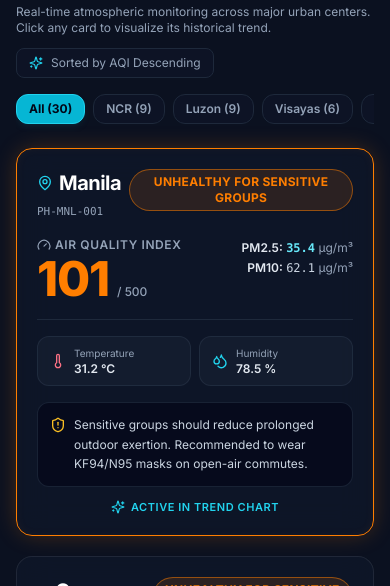
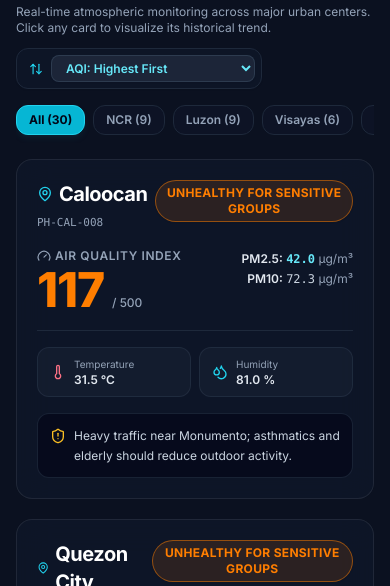
Before and after one commit to qgacabrera-bit/airsupp.ly, a React (Vite) app in the folder frontend/: page / in a window 390 px wide. Shown: the part 276-862 px from the top of the page. Built offline with nearby package versions, Linux system fonts and the light colour scheme; no server answers.

Commit message:
Implement progressive card controls (top 4 default, see more +2 rows, see all, collapse) and multi-mode sorting dropdown (AQI asc/desc, alphabetical asc/desc)

```diff
--- a/frontend/src/App.jsx
+++ b/frontend/src/App.jsx
@@ -1,4 +1,4 @@
-import React, { useState, useEffect, useCallback } from 'react';
+import React, { useState, useEffect, useCallback, useMemo } from 'react';
 import Navbar from './components/Navbar';
 import AQICard from './components/AQICard';
 import HistoryChart from './components/HistoryChart';
@@ -6,7 +6,18 @@ import AQIScaleReference from './components/AQIScaleReference';
 import PhilippineMap, { CITY_REGION_MAP } from './components/PhilippineMap';
 import { getLiveMetrics, getHistoryMetrics, CITY_FALLBACK_BASELINES } from './api/client';
 
-import { MapPin, RefreshCw, AlertCircle, Info, Sparkles, Filter } from 'lucide-react';
+import {
+  MapPin,
+  RefreshCw,
+  AlertCircle,
+  Info,
+  Sparkles,
+  Filter,
+  ArrowUpDown,
+  ChevronDown,
+  ChevronUp,
+  ChevronsDown
+} from 'lucide-react';
 
 const LIVE_POLL_INTERVAL_MS = 15000;
 
@@ -14,6 +25,8 @@ export default function App() {
   // State: Live Stream initialized with full 30 Philippine stations
   const [liveCities, setLiveCities] = useState(CITY_FALLBACK_BASELINES);
   const [cardRegion, setCardRegion] = useState('All');
+  const [visibleCount, setVisibleCount] = useState(4);
+  const [sortBy, setSortBy] = useState('aqi_desc');
   const [isOffline, setIsOffline] = useState(false);
   const [lastUpdated, setLastUpdated] = useState(null);
   const [isRefreshing, setIsRefreshing] = useState(false);
@@ -132,9 +145,23 @@ export default function App() {
               </p>
             </div>
 
-            <div className="flex items-center gap-2 text-xs text-slate-400 bg-slate-900/60 px-3 py-1.5 rounded-lg border border-slate-800 self-start sm:self-auto">
-              <Sparkles className="w-3.5 h-3.5 text-cyan-400" />
-              <span>Sorted by AQI Descending</span>
+            {/* Interactive Sorting Dropdown */}
+            <div className="flex items-center gap-2 self-start sm:self-auto bg-slate-900/70 p-1.5 rounded-xl border border-slate-800 shadow-sm">
+              <label htmlFor="card-sort" className="text-xs text-slate-400 flex items-center gap-1.5 pl-1.5 font-medium">
+                <ArrowUpDown className="w-3.5 h-3.5 text-cyan-400" />
+                <span className="hidden sm:inline">Sort:</span>
+              </label>
+              <select
+                id="card-sort"
+                value={sortBy}
+                onChange={(e) => setSortBy(e.target.value)}
+                className="bg-slate-800/90 hover:bg-slate-800 border border-slate-700/80 text-cyan-300 rounded-lg px-2.5 py-1 text-xs font-semibold focus:outline-none focus:ring-1 focus:ring-cyan-400 cursor-pointer transition shadow-sm"
+              >
+                <option value="aqi_desc" className="bg-slate-900 text-slate-200">AQI: Highest First</option>
+                <option value="aqi_asc" className="bg-slate-900 text-slate-200">AQI: Lowest First (Cleanest)</option>
+                <option value="name_asc" className="bg-slate-900 text-slate-200">Alphabetical: A → Z</option>
+                <option value="name_desc" className="bg-slate-900 text-slate-200">Alphabetical: Z → A</option>
+              </select>
             </div>
           </div>
 
@@ -148,7 +175,10 @@ export default function App() {
               return (
                 <button
                   key={reg}
-                  onClick={() => setCardRegion(reg)}
+                  onClick={() => {
+                    setCardRegion(reg);
+                    setVisibleCount(4); // Reset to top 4 cards on region switch
+                  }}
                   className={`px-3 py-1.5 rounded-xl border transition whitespace-nowrap active:scale-95 ${
                     isActive
                       ? 'bg-cyan-500 text-slate-950 border-cyan-400 font-bold shadow-md shadow-cyan-900/20'
@@ -161,15 +191,30 @@ export default function App() {
             })}
           </div>
 
-          {/* Responsive Grid of City Cards */}
-          <div className="grid grid-cols-1 md:grid-cols-2 lg:grid-cols-4 gap-5">
-            {liveCities
-              .filter((metric) => {
+          {/* Responsive Grid of City Cards (First 4 cards displayed by default) */}
+          {(() => {
+            // Filter by selected region
+            const regionList = liveCities.filter((metric) => {
               if (cardRegion === 'All') return true;
               const reg = metric.region || CITY_REGION_MAP[metric.city] || '';
               return reg.toLowerCase() === cardRegion.toLowerCase();
-              })
-              .map((metric) => (
+            });
+
+            // Sort according to user preference
+            const sortedList = [...regionList].sort((a, b) => {
+              if (sortBy === 'aqi_desc') return (b.aqi || 0) - (a.aqi || 0);
+              if (sortBy === 'aqi_asc') return (a.aqi || 0) - (b.aqi || 0);
+              if (sortBy === 'name_asc') return a.city.localeCompare(b.city);
+              if (sortBy === 'name_desc') return b.city.localeCompare(a.city);
+              return 0;
+            });
+
+            const displayed = sortedList.slice(0, visibleCount);
+
+            return (
+              <div className="space-y-4">
+                <div className="grid grid-cols-1 md:grid-cols-2 lg:grid-cols-4 gap-5">
+                  {displayed.map((metric) => (
                     <AQICard
                       key={metric.city}
                       metric={metric}
@@ -178,6 +223,54 @@ export default function App() {
                     />
                   ))}
                 </div>
+
+                {/* Progressive Expansion and Collapse Controls */}
+                {sortedList.length > 4 && (
+                  <div className="flex flex-col sm:flex-row items-center justify-between gap-3 pt-3 border-t border-slate-800/80">
+                    <span className="text-xs text-slate-400 font-medium order-2 sm:order-1">
+                      Showing <strong className="text-cyan-300 font-bold">{displayed.length}</strong> of{' '}
+                      <strong className="text-white font-bold">{sortedList.length}</strong> stations
+                    </span>
+
+                    <div className="flex flex-wrap items-center gap-2 order-1 sm:order-2">
+                      {/* See More Button: adds 2 more rows (+8 cards in 4-column layout) */}
+                      {visibleCount < sortedList.length && (
+                        <button
+                          onClick={() => setVisibleCount((prev) => Math.min(prev + 8, sortedList.length))}
+                          className="flex items-center gap-1.5 px-4 py-2 rounded-xl bg-slate-900 hover:bg-slate-800 border border-slate-700/80 text-xs font-semibold text-cyan-300 hover:text-cyan-200 transition active:scale-95 shadow-sm"
+                        >
+                          <ChevronDown className="w-4 h-4 text-cyan-400" />
+                          <span>See More (+2 Rows)</span>
+                        </button>
+                      )}
+
+                      {/* See All Button: expands to reveal all cards */}
+                      {visibleCount < sortedList.length && (
+                        <button
+                          onClick={() => setVisibleCount(sortedList.length)}
+                          className="flex items-center gap-1.5 px-4 py-2 rounded-xl bg-cyan-600/80 hover:bg-cyan-500 text-xs font-bold text-white transition active:scale-95 shadow-md shadow-cyan-950"
+                        >
+                          <ChevronsDown className="w-4 h-4" />
+                          <span>See All ({sortedList.length})</span>
+                        </button>
+                      )}
+
+                      {/* Collapse Back to Top 4 */}
+                      {visibleCount > 4 && (
+                        <button
+                          onClick={() => setVisibleCount(4)}
+                          className="flex items-center gap-1.5 px-4 py-2 rounded-xl bg-slate-900 hover:bg-slate-800 border border-slate-700/80 text-xs font-semibold text-slate-300 hover:text-white transition active:scale-95 shadow-sm"
+                        >
+                          <ChevronUp className="w-4 h-4 text-slate-400" />
+                          <span>Collapse to Top 4</span>
+                        </button>
+                      )}
+                    </div>
+                  </div>
+                )}
+              </div>
+            );
+          })()}
         </section>
 
         {/* Section 2: Interactive Philippine Air Quality Map */}
--- a/frontend/vite.config.js
+++ b/frontend/vite.config.js
@@ -75,8 +75,9 @@ export default defineConfig({
     port: 5173,
     proxy: {
       '/api': {
-        target: 'http://localhost:8000',
-        changeOrigin: true
+        target: process.env.VITE_BACKEND_TARGET || 'https://airsupply-backend.onrender.com',
+        changeOrigin: true,
+        secure: false
       }
     }
   }
```
Lines whose indentation alone changed are shown as unchanged.
